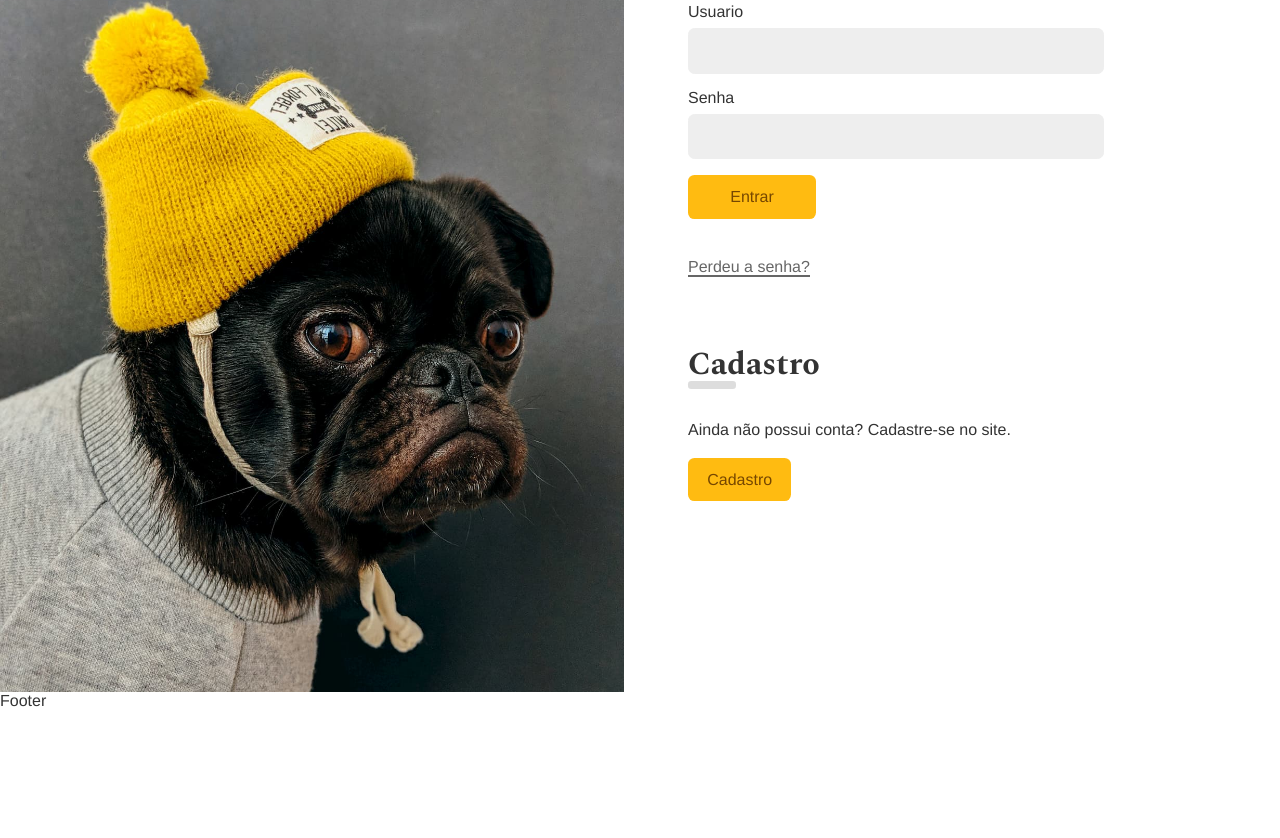
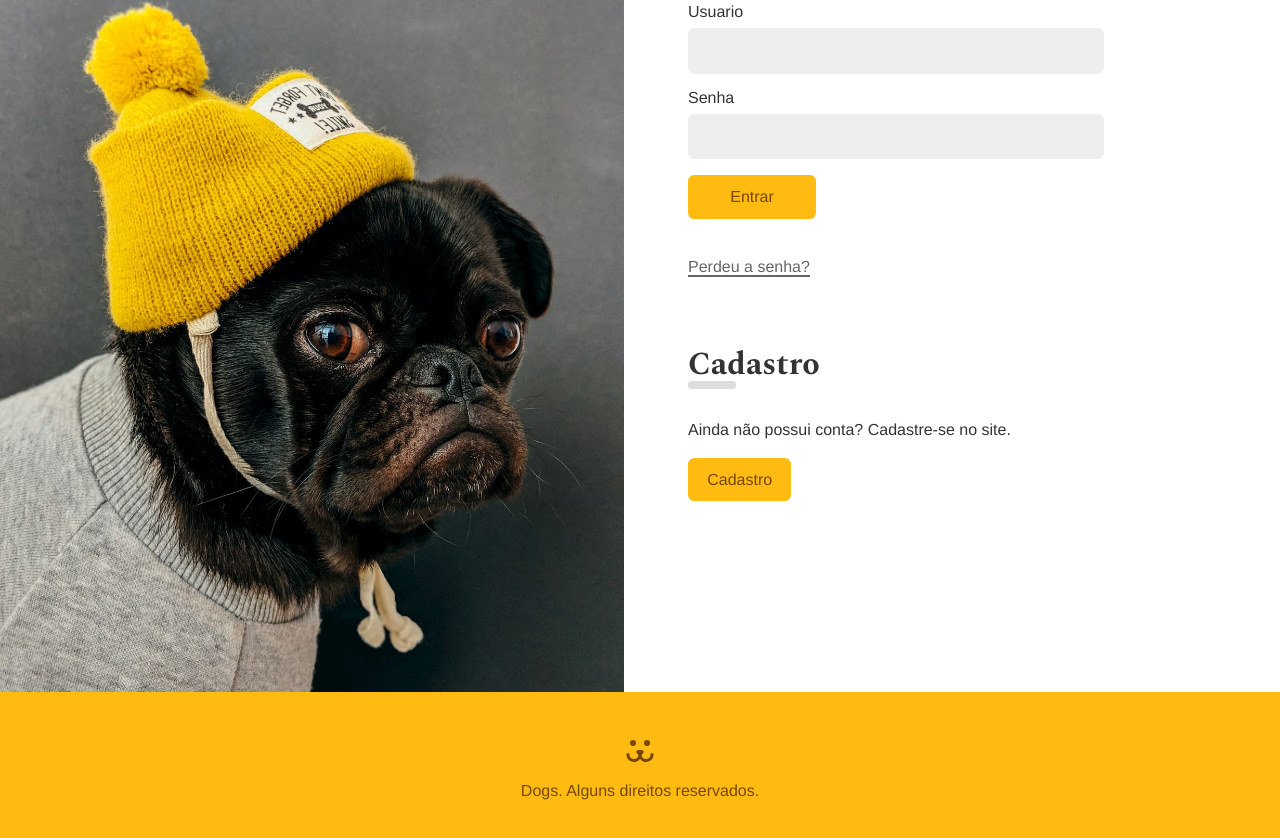
Before and after one commit to murilomonte/dogs-react, a React (Vite) app: page /login in a window 1280 px wide. Shown: the part 172-1010 px from the top of the page. Before the commit the page ends 882 px from the top, so only its background shows below. Built offline with nearby package versions, Linux system fonts and the light colour scheme.

Commit message:
feat: Footer

```diff
--- a/src/App.css
+++ b/src/App.css
@@ -83,3 +83,13 @@
     border-radius: .2rem;
     z-index: -1;
 }
+
+.App {
+    display: flex;
+    flex-direction: column;
+    min-height: calc(100vh + 10rem);
+}
+
+.AppBody {
+    flex: 1;
+}
--- a/src/App.jsx
+++ b/src/App.jsx
@@ -16,10 +16,11 @@
 
 const App = () => {
   return (
-    <>
+    <div className="App">
       <BrowserRouter>
         <UserStorage>
           <Header />
+          <main className="AppBody">
             <Routes>
               <Route path="/" element={<Home />} />
               <Route path="/login/*" element={<Login />} />
@@ -35,10 +36,11 @@
               <Route path="perfil/:user" element={<UserProfile />} />
               <Route path="*" element={<NotFound />} />
             </Routes>
+          </main>
           <Footer />
         </UserStorage>
       </BrowserRouter>
-    </>
+    </div>
   );
 };
 
--- a/src/Components/_partials/Footer.jsx
+++ b/src/Components/_partials/Footer.jsx
@@ -1,8 +1,12 @@
 import React from "react";
 import styles from "./Footer.module.css";
+import Dogs from '../../Assets/dogs-footer.svg?react';
 
 const Footer = () => {
-  return <div>Footer</div>;
+  return <footer className={styles.footer}>
+    <Dogs/>
+    <p>Dogs. Alguns direitos reservados.</p>
+  </footer>;
 };
 
 export default Footer;
--- a/src/Components/_partials/Footer.module.css
+++ b/src/Components/_partials/Footer.module.css
@@ -0,0 +1,11 @@
+.footer {
+  background-color: #fb1;
+  padding: 3rem 1rem 0 1rem;
+  height: 10rem;
+  text-align: center;
+  color: #764701;
+}
+
+.footer p {
+  margin-top: 1rem;
+}
```
Lines whose indentation alone changed are shown as unchanged.
